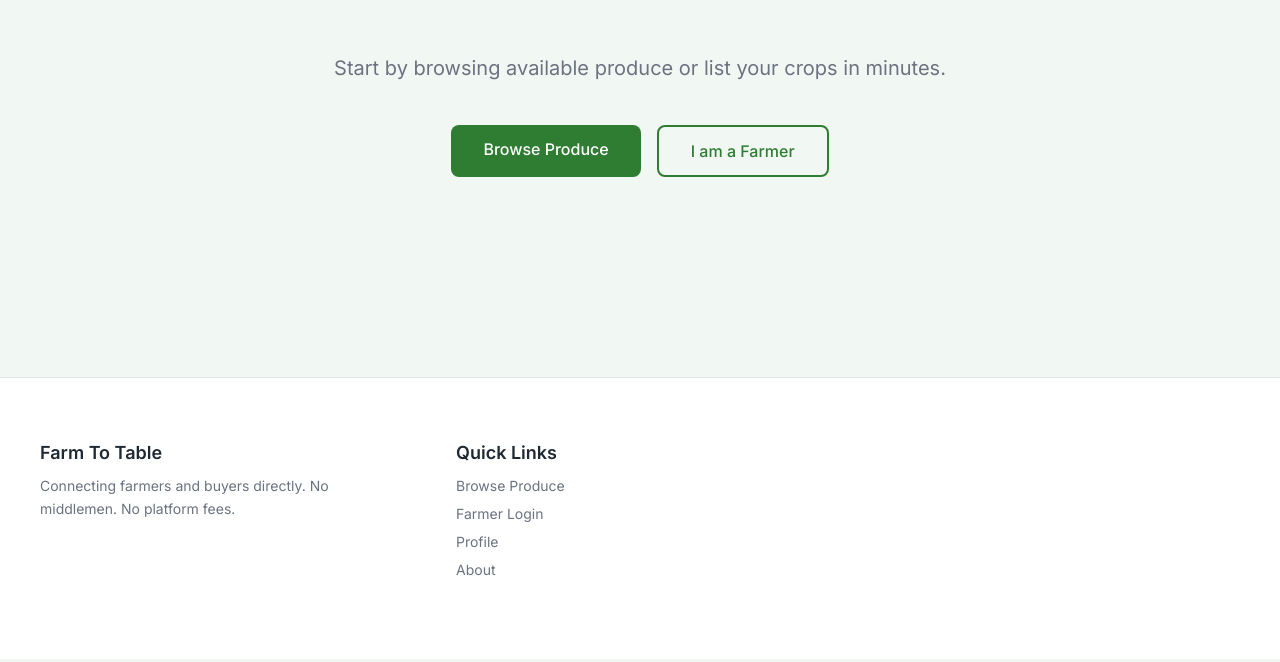
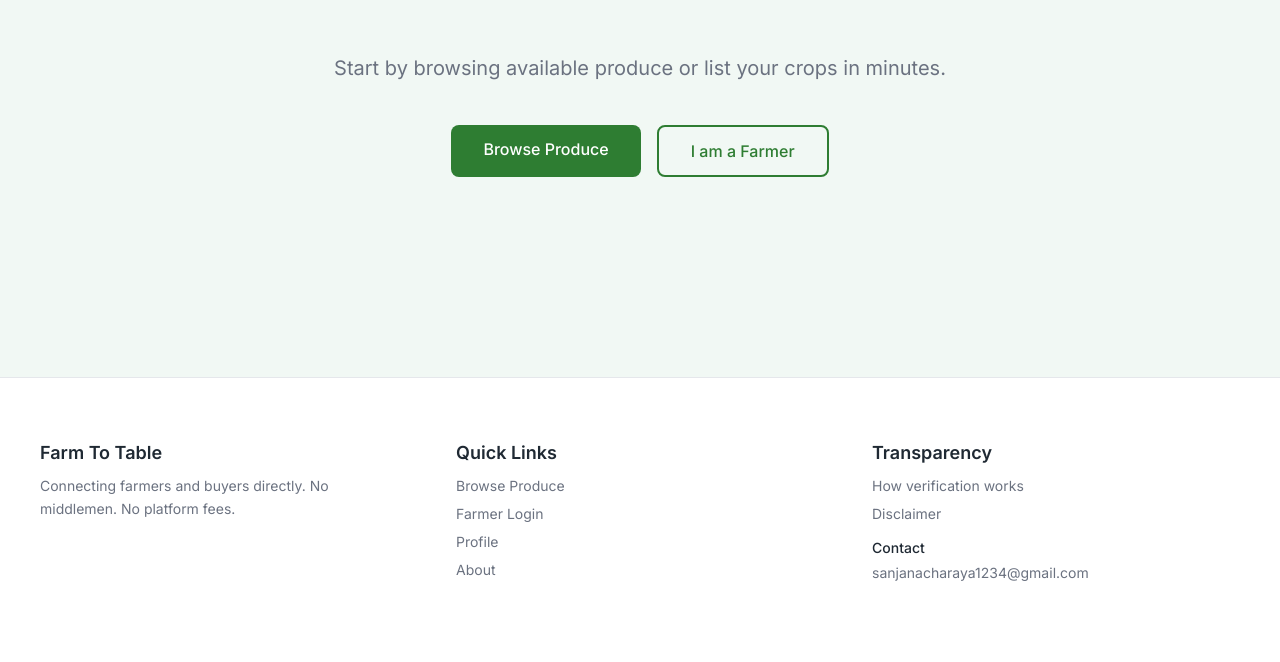
Before and after one commit to sanjanb/k-tech-nain, a Next.js app: page / in a window 1280 px wide. Shown: the part 1165-1827 px from the top of the page. Built offline with nearby package versions, Linux system fonts and the light colour scheme; no server answers.

Commit message:
feat: add Transparency & Contact section to Footer component

```diff
--- a/components/Footer.jsx
+++ b/components/Footer.jsx
@@ -120,9 +120,72 @@ export default function Footer() {
             </ul>
           </div>
 
-          {/* Column 3: Placeholder for Phase 4 */}
+          {/* Column 3: Transparency & Contact */}
           <div>
-            {/* Transparency & Contact section will be added in Phase 4 */}
+            <h3
+              style={{
+                fontSize: 18,
+                fontWeight: 600,
+                color: "var(--color-text-primary)",
+                margin: "0 0 12px 0",
+              }}
+            >
+              Transparency
+            </h3>
+            <ul
+              style={{
+                listStyle: "none",
+                padding: 0,
+                margin: "0 0 16px 0",
+              }}
+            >
+              <li style={{ marginBottom: 8 }}>
+                <Link
+                  href="/#verification"
+                  style={{
+                    fontSize: 14,
+                    color: "var(--color-text-secondary)",
+                    textDecoration: "none",
+                  }}
+                >
+                  How verification works
+                </Link>
+              </li>
+              <li>
+                <Link
+                  href="/#disclaimer"
+                  style={{
+                    fontSize: 14,
+                    color: "var(--color-text-secondary)",
+                    textDecoration: "none",
+                  }}
+                >
+                  Disclaimer
+                </Link>
+              </li>
+            </ul>
+            <div style={{ marginTop: 16 }}>
+              <p
+                style={{
+                  fontSize: 14,
+                  fontWeight: 500,
+                  color: "var(--color-text-primary)",
+                  margin: "0 0 6px 0",
+                }}
+              >
+                Contact
+              </p>
+              <a
+                href="mailto:sanjanacharaya1234@gmail.com"
+                style={{
+                  fontSize: 14,
+                  color: "var(--color-text-secondary)",
+                  textDecoration: "none",
+                }}
+              >
+                sanjanacharaya1234@gmail.com
+              </a>
+            </div>
           </div>
         </div>
       </div>
```
